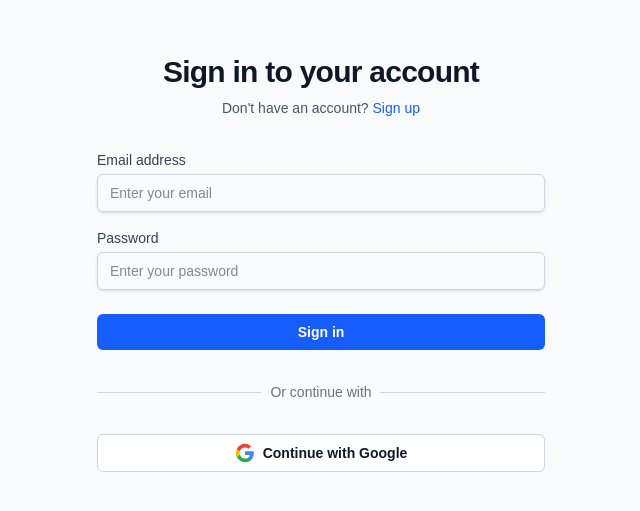
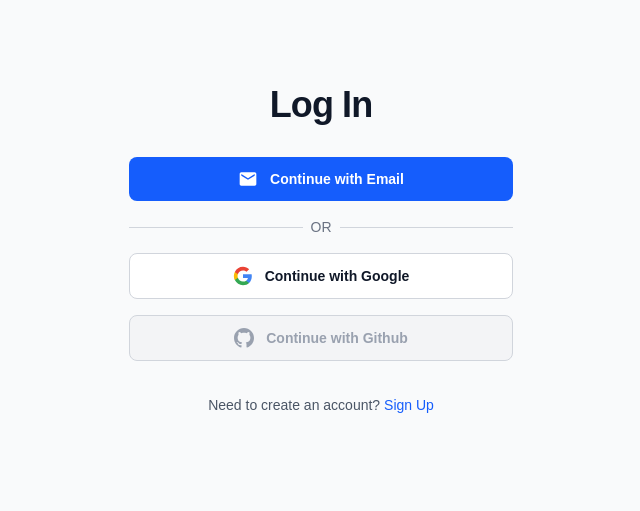
Before and after one commit to massimo/shareablemaps2, a Next.js app: page /auth/sign-in in a window 1280 px wide. Shown: the part 149-660 px from the top of the page, without its empty margins (319-959 px from the left). Built offline with nearby package versions, Linux system fonts and the light colour scheme; no server answers.

Commit message:
feat: enhance sign-in page with email form and Google sign-in options

```diff
--- a/src/app/auth/sign-in/page.tsx
+++ b/src/app/auth/sign-in/page.tsx
@@ -17,9 +17,10 @@ type SignInForm = z.infer<typeof signInSchema>;
 export default function SignInPage() {
   const { signIn, signUp, signInWithGoogle } = useAuth();
   const router = useRouter();
-  const [isSignUp, setIsSignUp] = useState(false);
   const [error, setError] = useState<string | null>(null);
   const [loading, setLoading] = useState(false);
+  const [showEmailForm, setShowEmailForm] = useState(false);
+  const [isSignUp, setIsSignUp] = useState(false);
 
   const {
     register,
@@ -71,12 +72,114 @@ export default function SignInPage() {
 
   return (
     <div className="min-h-screen flex items-center justify-center bg-gray-50 py-12 px-4 sm:px-6 lg:px-8">
-      <div className="max-w-md w-full space-y-8">
+      <div className="max-w-sm w-full space-y-8">
         <div>
-          <h2 className="mt-6 text-center text-3xl font-bold tracking-tight text-gray-900">
-            {isSignUp ? 'Create your account' : 'Sign in to your account'}
+          <h2 className="text-center text-4xl font-bold tracking-tight text-gray-900">
+            Log In
           </h2>
-          <p className="mt-2 text-center text-sm text-gray-600">
+        </div>
+
+        {error && (
+          <div className="rounded-md bg-red-50 p-4">
+            <div className="text-sm text-red-700">{error}</div>
+          </div>
+        )}
+
+        {!showEmailForm ? (
+          // Provider buttons view
+          <>
+            <div className="space-y-4">
+              {/* Continue with Email Button */}
+              <button
+                type="button"
+                onClick={() => setShowEmailForm(true)}
+                disabled={loading}
+                className="group relative flex w-full justify-center items-center rounded-lg bg-blue-600 px-4 py-3 text-sm font-semibold text-white hover:bg-blue-500 focus-visible:outline focus-visible:outline-2 focus-visible:outline-offset-2 focus-visible:outline-blue-600 disabled:opacity-50 disabled:cursor-not-allowed"
+              >
+                <svg className="w-5 h-5 mr-3" fill="currentColor" viewBox="0 0 24 24">
+                  <path d="M20 4H4c-1.1 0-1.99.9-1.99 2L2 18c0 1.1.9 2 2 2h16c1.1 0 2-.9 2-2V6c0-1.1-.9-2-2-2zm0 4l-8 5-8-5V6l8 5 8-5v2z"/>
+                </svg>
+                Continue with Email
+              </button>
+
+              {/* Divider */}
+              <div className="relative">
+                <div className="absolute inset-0 flex items-center">
+                  <div className="w-full border-t border-gray-300" />
+                </div>
+                <div className="relative flex justify-center text-sm">
+                  <span className="bg-gray-50 px-2 text-gray-500 font-medium">OR</span>
+                </div>
+              </div>
+
+              {/* Google Sign-in Button */}
+              <button
+                type="button"
+                onClick={handleGoogleSignIn}
+                disabled={loading}
+                className="group relative flex w-full justify-center items-center rounded-lg border border-gray-300 bg-white px-4 py-3 text-sm font-semibold text-gray-900 hover:bg-gray-50 focus-visible:outline focus-visible:outline-2 focus-visible:outline-offset-2 focus-visible:outline-gray-600 disabled:opacity-50 disabled:cursor-not-allowed"
+              >
+                <svg className="w-5 h-5 mr-3" viewBox="0 0 24 24">
+                  <path fill="#4285F4" d="M22.56 12.25c0-.78-.07-1.53-.2-2.25H12v4.26h5.92c-.26 1.37-1.04 2.53-2.21 3.31v2.77h3.57c2.08-1.92 3.28-4.74 3.28-8.09z"/>
+                  <path fill="#34A853" d="M12 23c2.97 0 5.46-.98 7.28-2.66l-3.57-2.77c-.98.66-2.23 1.06-3.71 1.06-2.86 0-5.29-1.93-6.16-4.53H2.18v2.84C3.99 20.53 7.7 23 12 23z"/>
+                  <path fill="#FBBC05" d="M5.84 14.09c-.22-.66-.35-1.36-.35-2.09s.13-1.43.35-2.09V7.07H2.18C1.43 8.55 1 10.22 1 12s.43 3.45 1.18 4.93l2.85-2.22.81-.62z"/>
+                  <path fill="#EA4335" d="M12 5.38c1.62 0 3.06.56 4.21 1.64l3.15-3.15C17.45 2.09 14.97 1 12 1 7.7 1 3.99 3.47 2.18 7.07l3.66 2.84c.87-2.6 3.3-4.53 6.16-4.53z"/>
+                </svg>
+                {loading ? 'Signing in...' : 'Continue with Google'}
+              </button>
+
+              {/* GitHub Button (placeholder) */}
+              <button
+                type="button"
+                disabled={true}
+                className="group relative flex w-full justify-center items-center rounded-lg border border-gray-300 bg-gray-100 px-4 py-3 text-sm font-semibold text-gray-400 cursor-not-allowed"
+              >
+                <svg className="w-5 h-5 mr-3" fill="currentColor" viewBox="0 0 24 24">
+                  <path d="M12 0c-6.626 0-12 5.373-12 12 0 5.302 3.438 9.8 8.207 11.387.599.111.793-.261.793-.577v-2.234c-3.338.726-4.033-1.416-4.033-1.416-.546-1.387-1.333-1.756-1.333-1.756-1.089-.745.083-.729.083-.729 1.205.084 1.839 1.237 1.839 1.237 1.07 1.834 2.807 1.304 3.492.997.107-.775.418-1.305.762-1.604-2.665-.305-5.467-1.334-5.467-5.931 0-1.311.469-2.381 1.236-3.221-.124-.303-.535-1.524.117-3.176 0 0 1.008-.322 3.301 1.23.957-.266 1.983-.399 3.003-.404 1.02.005 2.047.138 3.006.404 2.291-1.552 3.297-1.23 3.297-1.23.653 1.653.242 2.874.118 3.176.77.84 1.235 1.911 1.235 3.221 0 4.609-2.807 5.624-5.479 5.921.43.372.823 1.102.823 2.222v3.293c0 .319.192.694.801.576 4.765-1.589 8.199-6.086 8.199-11.386 0-6.627-5.373-12-12-12z"/>
+                </svg>
+                Continue with Github
+              </button>
+            </div>
+
+            <div className="text-center mt-6">
+              <span className="text-sm text-gray-600">Need to create an account? </span>
+              <button
+                type="button"
+                onClick={() => {
+                  setIsSignUp(true);
+                  setShowEmailForm(true);
+                }}
+                className="text-sm font-medium text-blue-600 hover:text-blue-500"
+              >
+                Sign Up
+              </button>
+            </div>
+          </>
+        ) : (
+          // Email form view
+          <>
+            <div className="mb-4">
+              <button
+                type="button"
+                onClick={() => {
+                  setShowEmailForm(false);
+                  setIsSignUp(false);
+                  setError(null);
+                }}
+                className="text-sm text-gray-600 hover:text-gray-900 flex items-center"
+              >
+                <svg className="w-4 h-4 mr-1" fill="none" stroke="currentColor" viewBox="0 0 24 24">
+                  <path strokeLinecap="round" strokeLinejoin="round" strokeWidth={2} d="M15 19l-7-7 7-7" />
+                </svg>
+                Back to login options
+              </button>
+            </div>
+
+            <div className="text-center mb-6">
+              <h3 className="text-xl font-semibold text-gray-900">
+                {isSignUp ? 'Create your account' : 'Sign in with email'}
+              </h3>
+              <p className="mt-2 text-sm text-gray-600">
                 {isSignUp ? 'Already have an account?' : "Don't have an account?"}{' '}
                 <button
                   type="button"
@@ -88,13 +191,7 @@ export default function SignInPage() {
               </p>
             </div>
 
-        <form className="mt-8 space-y-6" onSubmit={handleSubmit(onSubmit)}>
-          {error && (
-            <div className="rounded-md bg-red-50 p-4">
-              <div className="text-sm text-red-700">{error}</div>
-            </div>
-          )}
-
+            <form className="space-y-6" onSubmit={handleSubmit(onSubmit)}>
               <div className="space-y-4">
                 <div>
                   <label htmlFor="email" className="block text-sm font-medium text-gray-700">
@@ -133,7 +230,7 @@ export default function SignInPage() {
                 <button
                   type="submit"
                   disabled={loading}
-              className="group relative flex w-full justify-center rounded-md bg-blue-600 px-3 py-2 text-sm font-semibold text-white hover:bg-blue-500 focus-visible:outline focus-visible:outline-2 focus-visible:outline-offset-2 focus-visible:outline-blue-600 disabled:opacity-50 disabled:cursor-not-allowed"
+                  className="group relative flex w-full justify-center rounded-lg bg-blue-600 px-4 py-3 text-sm font-semibold text-white hover:bg-blue-500 focus-visible:outline focus-visible:outline-2 focus-visible:outline-offset-2 focus-visible:outline-blue-600 disabled:opacity-50 disabled:cursor-not-allowed"
                 >
                   {loading ? (
                     <div className="flex items-center">
@@ -146,38 +243,8 @@ export default function SignInPage() {
                 </button>
               </div>
             </form>
-
-        {/* Divider */}
-        <div className="mt-6">
-          <div className="relative">
-            <div className="absolute inset-0 flex items-center">
-              <div className="w-full border-t border-gray-300" />
-            </div>
-            <div className="relative flex justify-center text-sm">
-              <span className="bg-gray-50 px-2 text-gray-500">Or continue with</span>
-            </div>
-          </div>
-        </div>
-
-        {/* Google Sign-in Button */}
-        <div className="mt-6">
-          <button
-            type="button"
-            onClick={handleGoogleSignIn}
-            disabled={loading}
-            className="group relative flex w-full justify-center rounded-md border border-gray-300 bg-white px-3 py-2 text-sm font-semibold text-gray-900 hover:bg-gray-50 focus-visible:outline focus-visible:outline-2 focus-visible:outline-offset-2 focus-visible:outline-gray-600 disabled:opacity-50 disabled:cursor-not-allowed"
-          >
-            <div className="flex items-center">
-              <svg className="w-5 h-5 mr-2" viewBox="0 0 24 24">
-                <path fill="#4285F4" d="M22.56 12.25c0-.78-.07-1.53-.2-2.25H12v4.26h5.92c-.26 1.37-1.04 2.53-2.21 3.31v2.77h3.57c2.08-1.92 3.28-4.74 3.28-8.09z"/>
-                <path fill="#34A853" d="M12 23c2.97 0 5.46-.98 7.28-2.66l-3.57-2.77c-.98.66-2.23 1.06-3.71 1.06-2.86 0-5.29-1.93-6.16-4.53H2.18v2.84C3.99 20.53 7.7 23 12 23z"/>
-                <path fill="#FBBC05" d="M5.84 14.09c-.22-.66-.35-1.36-.35-2.09s.13-1.43.35-2.09V7.07H2.18C1.43 8.55 1 10.22 1 12s.43 3.45 1.18 4.93l2.85-2.22.81-.62z"/>
-                <path fill="#EA4335" d="M12 5.38c1.62 0 3.06.56 4.21 1.64l3.15-3.15C17.45 2.09 14.97 1 12 1 7.7 1 3.99 3.47 2.18 7.07l3.66 2.84c.87-2.6 3.3-4.53 6.16-4.53z"/>
-              </svg>
-              {loading ? 'Signing in...' : 'Continue with Google'}
-            </div>
-          </button>
-        </div>
+          </>
+        )}
       </div>
     </div>
   );
```
Lines whose indentation alone changed are shown as unchanged.
